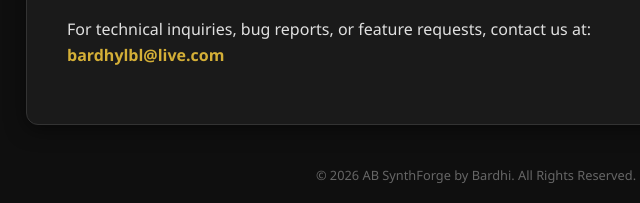
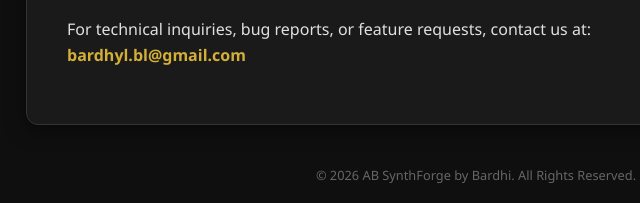
Before and after one commit to bardhylbl-dev/ab-midi-router, a plain HTML site: page index.html in a window 1280 px wide. Shown: the part 2400-2603 px from the top of the page, 164-804 px from the left. Drawn offline with Linux system fonts and the light colour scheme.

Commit message:
Update contact email address in index.html

```diff
--- a/index.html
+++ b/index.html
@@ -113,7 +113,7 @@
 
         <h2>Support</h2>
         <p>For technical inquiries, bug reports, or feature requests, contact us at:<br>
-        <span class="contact">bardhylbl@live.com</span></p>
+        <span class="contact">bardhyl.bl@gmail.com</span></p>
     </div>
     <footer>
         &copy; 2026 AB SynthForge by Bardhi. All Rights Reserved.
```
